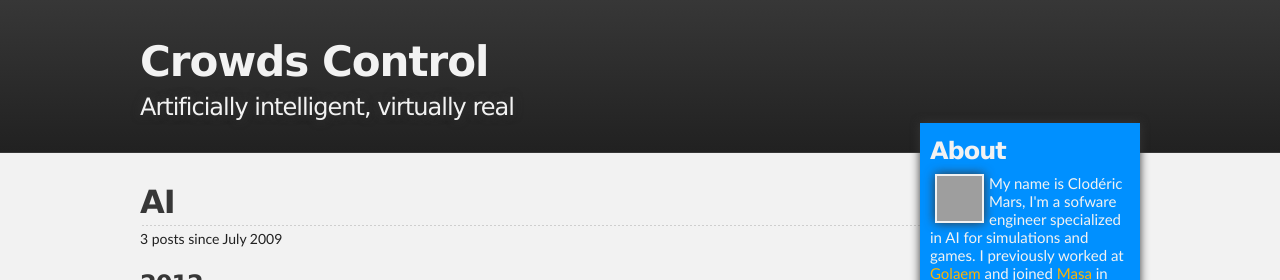
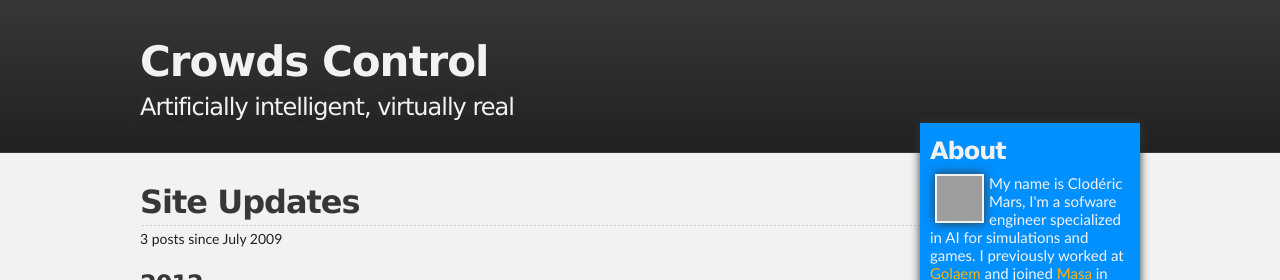
Before and after one commit to cloderic/www, a Jekyll site: the page built from tags/site_update/index.markdown, in a window 1280 px wide, cut to the strip 0-280 px from the top of the page. Built offline with Jekyll 4.4.1, drawn with Linux system fonts in a browser that asks for light colours; comment, search, counter and statistics services are not loaded; grey boxes are pictures that could not be loaded.

Commit message:
Correction the title of the 'Site update' tag page.

```diff
--- a/tags/site_update/index.markdown
+++ b/tags/site_update/index.markdown
@@ -1,6 +1,6 @@
 ---
 layout: tag
-title: AI
+title: Site Updates
 ---
 
 {% assign posts = site.tags.site_update %}
```
